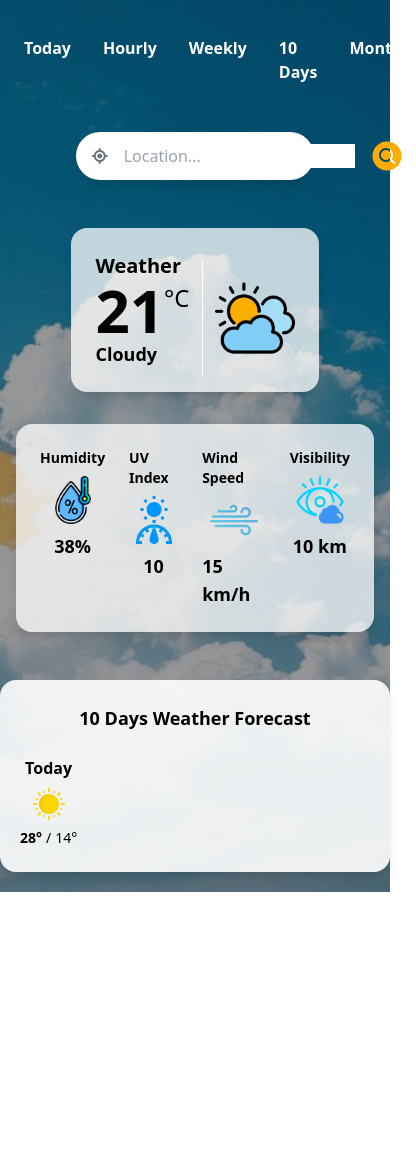
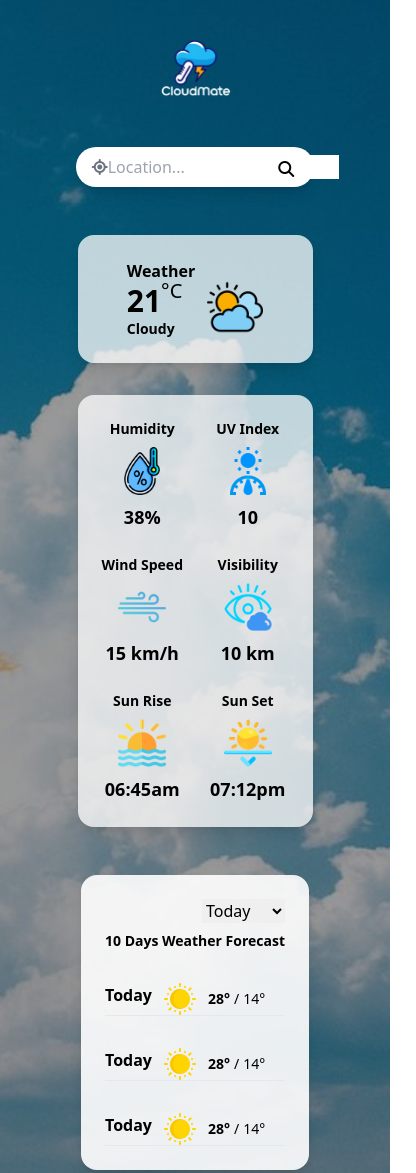
Before and after one commit to manjunathbhandari98/UI_Projects, a plain HTML site: page Weather_UI/index.html in a window 390 px wide. Shown: the top 1173 px of the page, 416 px wide, since content can reach past the window. Before the commit the page ends 892 px from the top, so only its background shows below. Drawn offline with nearby package versions, Linux system fonts and the light colour scheme.

Commit message:
Mobile UI Updated

```diff
--- a/Weather_UI/index.html
+++ b/Weather_UI/index.html
@@ -37,7 +37,7 @@
       >
         <!-- Logo and navbar and profile -->
         <div
-          class="flex w-full justify-between items-center py-4 px-6"
+          class="flex w-full sm:justify-between justify-center items-center py-4 px-6"
         >
           <div class="logo">
             <img
@@ -46,7 +46,7 @@
               class="w-20"
             />
           </div>
-          <div class="navbar">
+          <div class="navbar sm:block hidden">
             <ul
               class="flex space-x-8 text-white font-semibold"
             >
@@ -84,7 +84,7 @@
           class="flex justify-center mt-8 w-full px-4"
         >
           <div
-            class="flex bg-white w-2/3 max-w-lg items-center px-4 py-2 rounded-full shadow-lg"
+            class="flex bg-white w-2/3 sm:max-w-lg items-center px-4 py-2 rounded-full shadow-lg relative"
           >
             <i
               class="fa-solid fa-location-crosshairs text-gray-500"
@@ -92,42 +92,52 @@
             <input
               type="text"
               placeholder="Location..."
-              class="flex-grow focus:outline-none ml-4"
+              class="sm:flex-grow focus:outline-none sm:ml-4"
             />
             <img
               src="assets/search.png"
               alt="Search"
-              class="w-8 ml-4 cursor-pointer"
+              class="w-8 sm:ml-4 z-1 cursor-pointer hidden sm:block"
             />
+
+            <div class="sm:hidden mb-3">
+              <i
+                class="fa-solid fa-magnifying-glass absolute right-1 w-8 cursor-pointer"
+              ></i>
+            </div>
           </div>
         </div>
 
         <!-- Current weather and info -->
         <div
-          class="flex flex-wrap justify-center mt-12 gap-8 px-4"
+          class="flex flex-col sm:flex-row flex-wrap justify-center mt-12 gap-8 px-4"
         >
           <!-- Current weather -->
           <div
-            class="p-6 bg-white bg-opacity-75 rounded-2xl shadow-lg flex items-center space-y-4 space-x-3"
+            class="p-6 bg-white bg-opacity-75 justify-center rounded-2xl shadow-lg flex items-center space-y-4 space-x-3"
           >
             <div class="left">
-              <h2 class="text-xl font-semibold">
+              <h2
+                class="text-md sm:text-xl font-semibold"
+              >
                 Weather
               </h2>
               <div
-                class="flex items-center text-6xl font-bold"
+                class="flex items-center text-3xl sm:text-6xl font-bold"
               >
                 21<sup
-                  class="text-2xl font-medium"
+                  class="sm:text-2xl text-xl font-medium"
                   >°C</sup
                 >
               </div>
-              <h3 class="text-lg font-semibold">
+              <h3
+                class="sm:text-lg text-sm font-semibold"
+              >
                 Cloudy
               </h3>
             </div>
             <div
-              class="line w-px h-full bg-white"
+              class="line hidden sm:block w-px h-full bg-white"
             >
               &nbsp;
             </div>
@@ -135,14 +145,14 @@
               <img
                 src="assets/cloudy-day.png"
                 alt="Cloudy"
-                class="w-20"
+                class="sm:w-20 w-14"
               />
             </div>
           </div>
 
           <!-- Additional info -->
           <div
-            class="p-6 bg-white bg-opacity-75 rounded-2xl shadow-lg flex gap-6"
+            class="p-6 bg-white bg-opacity-75 rounded-2xl shadow-lg sm:flex grid-cols-2 grid gap-6"
           >
             <div
               class="flex flex-col items-center"
@@ -212,22 +222,98 @@
                 10 km
               </p>
             </div>
+            <div
+              class="flex flex-col items-center"
+            >
+              <h4 class="text-sm font-semibold">
+                Sun Rise
+              </h4>
+              <img
+                src="assets/sun-rise.png"
+                alt="Sun-rise"
+                class="w-12 mt-2"
+              />
+              <p
+                class="text-lg font-semibold mt-2"
+              >
+                06:45am
+              </p>
+            </div>
+            <div
+              class="flex flex-col items-center"
+            >
+              <h4 class="text-sm font-semibold">
+                Sun Set
+              </h4>
+              <img
+                src="assets/sun-set.png"
+                alt="sun-set"
+                class="w-12 mt-2"
+              />
+              <p
+                class="text-lg font-semibold mt-2"
+              >
+                07:12pm
+              </p>
+            </div>
           </div>
         </div>
 
         <!-- 10 Days Forecast -->
         <div
-          class="w-full max-w-4xl bg-white bg-opacity-90 rounded-2xl shadow-lg mt-12 mx-3 p-6"
+          class="sm:w-full sm:max-w-4xl max-w-xl bg-white bg-opacity-90 rounded-2xl shadow-lg mt-12 mx-3 p-6"
         >
+          <div
+            class="option-selector sm:hidden block flex justify-end mb-2"
+          >
+            <select
+              name=""
+              id=""
+              class="focus:outline-none"
+            >
+              <option
+                value="today"
+                class="custom-option"
+              >
+                Today
+              </option>
+              <option
+                value="hourly"
+                class="custom-option"
+              >
+                Hourly
+              </option>
+              <option
+                value="weekly"
+                class="custom-option"
+              >
+                Weekly
+              </option>
+              <option
+                value="monthly"
+                class="custom-option"
+              >
+                Monthly
+              </option>
+              <option
+                value="days10"
+                class="custom-option"
+              >
+                10 Days
+              </option>
+            </select>
+          </div>
           <h3
-            class="text-center text-lg font-bold mb-6"
+            class="text-center sm:text-lg text-sm font-bold mb-6"
           >
             10 Days Weather Forecast
           </h3>
-          <div class="grid grid-cols-5 gap-6">
+          <div
+            class="sm:grid sm:grid-cols-5 flex flex-col gap-6"
+          >
             <!-- Repeated forecast item -->
             <div
-              class="flex flex-col items-center space-y-2"
+              class="flex sm:flex-col flex-row space-x-3 sm:space-x-0 items-center space-y-2 sm:border-none border-b border-gray-200"
             >
               <h4 class="font-semibold">Today</h4>
               <img
@@ -241,6 +327,37 @@
                 <span>14°</span>
               </div>
             </div>
+            <div
+              class="flex sm:flex-col flex-row space-x-3 sm:space-x-0 items-center space-y-2 sm:border-none border-b border-gray-200"
+            >
+              <h4 class="font-semibold">Today</h4>
+              <img
+                src="assets/sun.png"
+                alt="Sunny"
+                class="w-8"
+              />
+              <div class="flex text-sm">
+                <span class="font-bold">28°</span>
+                <span class="mx-1">/</span>
+                <span>14°</span>
+              </div>
+            </div>
+            <div
+              class="flex sm:flex-col flex-row space-x-3 sm:space-x-0 items-center space-y-2 sm:border-none border-b border-gray-200"
+            >
+              <h4 class="font-semibold">Today</h4>
+              <img
+                src="assets/sun.png"
+                alt="Sunny"
+                class="w-8"
+              />
+              <div class="flex text-sm">
+                <span class="font-bold">28°</span>
+                <span class="mx-1">/</span>
+                <span>14°</span>
+              </div>
+            </div>
+
             <!-- Additional days... -->
           </div>
         </div>
```
Also changed, not shown: Weather_UI/assets/sun-rise.png (added), Weather_UI/assets/sun-set.png (added).
